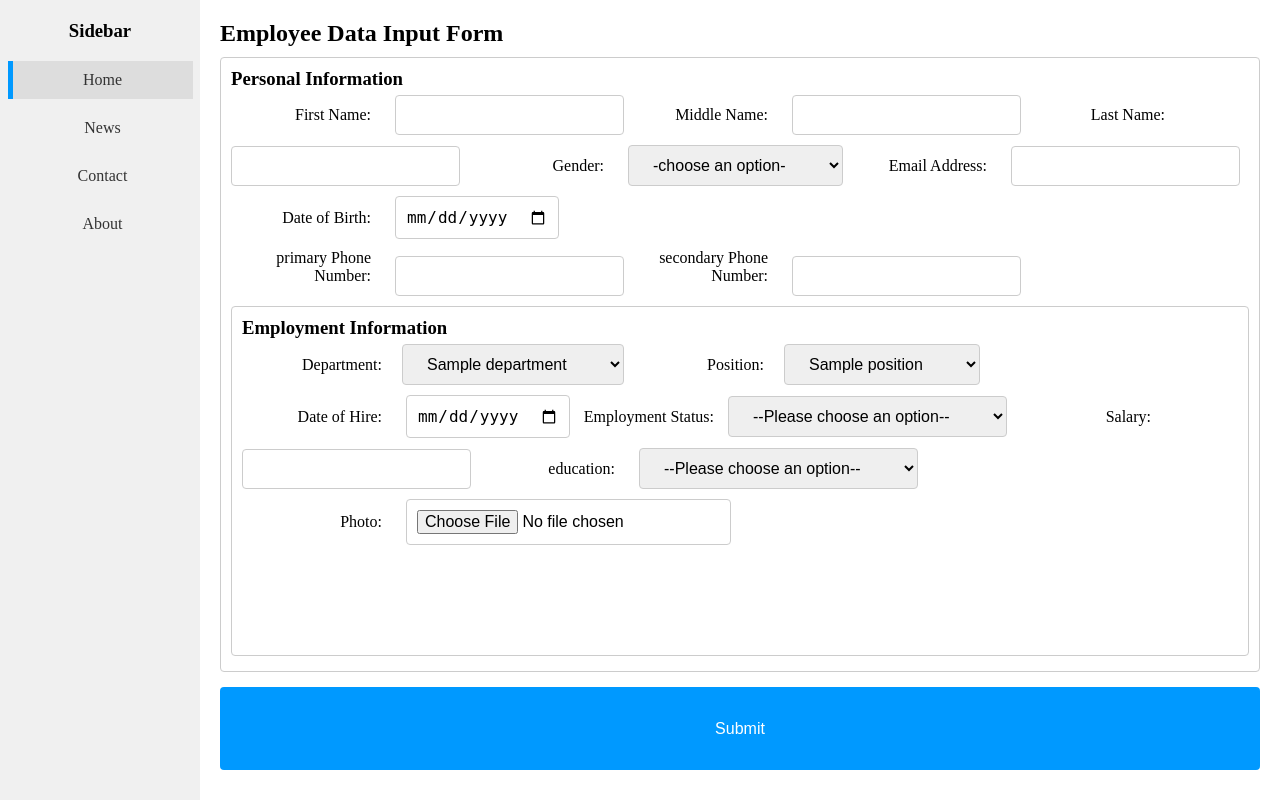
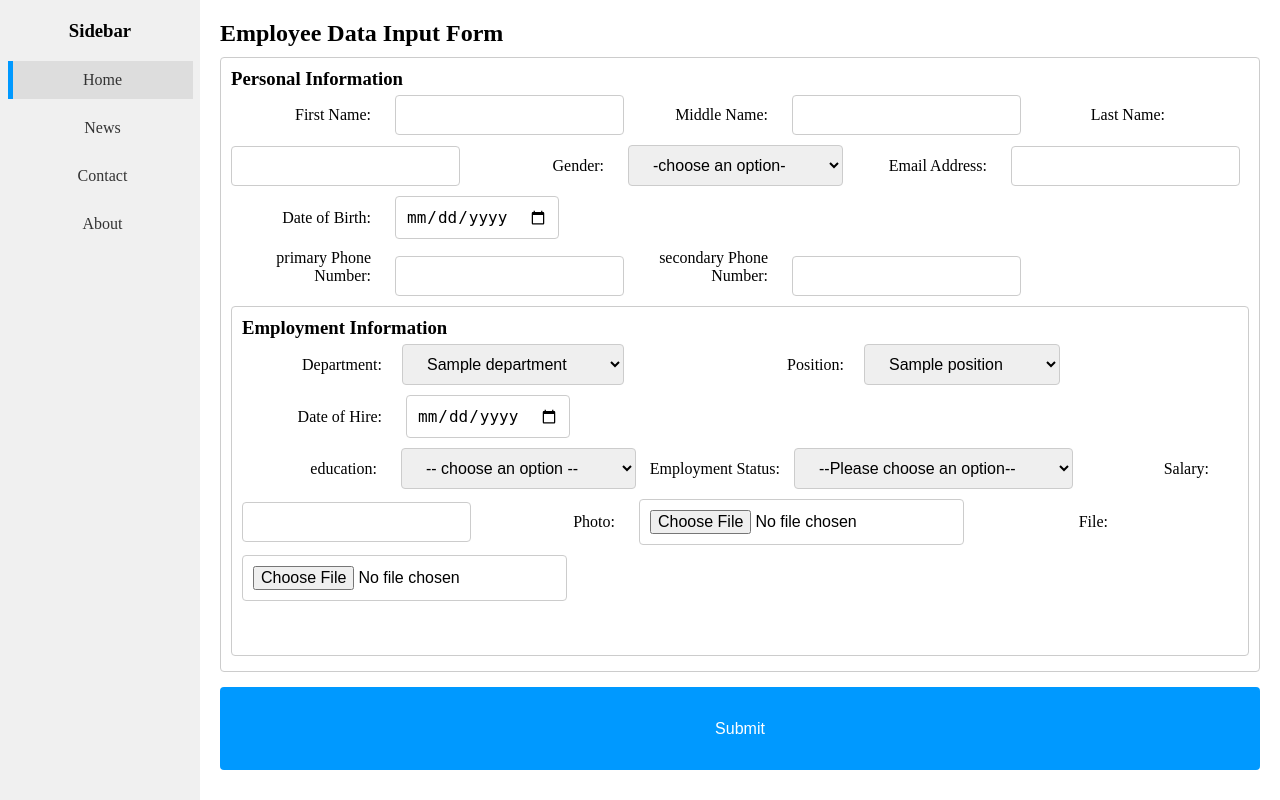
Before and after one commit to kirubelastr/employee-managment-system, a PHP site: page /employee.php in a window 1280 px wide. Run offline with PHP 8.4, Linux system fonts and the light colour scheme; tables that the repository leaves empty or names only in its code hold one stand-in row (values such as "Sample post").

Commit message:
Update employee.php

```diff
--- a/employee.php
+++ b/employee.php
@@ -130,7 +130,7 @@
 }
 
 select {
-      width :auto ;
+      width :inherit ;
       padding-left: 20px;
       padding-right: 40px;
 }
@@ -197,15 +197,15 @@
 
               // Generate department select element
               echo '<label for="department">Department:</label>';
-              echo '<select name="department" id="department" onchange="updatePositionSelect()">';
+              echo '<select style="margin-right: 80px;" name="department" id="department" onchange="updatePositionSelect()">';
               while ($row = $result->fetch_assoc()) {
                   echo '<option value="' . $row['departmentID'] . '">' . $row['departmentname'] . '</option>';
               }
               echo '</select>';
 
               // Generate position select element
-              echo '<label for="position">Position:</label>';
-              echo '<select name="position" id="position">';
+              echo '<label  for="position">Position:</label>';
+              echo '<select style="margin-right: 9%;" name="position" id="position">';
               echo '</select>';
 
               // Generate positionsByDepartment object
@@ -251,9 +251,16 @@
 
                   // Call updatePositionSelect on page load to populate initial position options
                   updatePositionSelect();
-              </script><br>
+              </script>
               <label for="hiredate">Date of Hire:</label>
-              <input type="date" id="hiredate" name="hiredate">
+              <input type="date" id="hiredate" name="hiredate"><br>
+              <label style="margin-left: -5px;" for="eduction">education:</label>
+                <select id="status" name="status" >
+                    <option value="">-- choose an option --</option>
+                    <option value="msc">bsc</option>
+                    <option value="bsc">bsc</option>
+                    <option value="others">others</option>
+                </select>
               <label for="status">Employment Status:</label>
               <select id="status" style="margin-left: -10px;"name="status">
                 <option value="">--Please choose an option--</option>
@@ -261,40 +268,68 @@
                 <option value="Part-time">Part-time</option>
                 <option value="Contract">Contract</option>
               </select>
-              <label for="salary">Salary:</label>
+              <label style="margin-left: -8px;" for="salary">Salary:</label>
               <input type="number" id="salary" name="salary">
 
 
-              <label for="eduction">education:</label>
-                <select id="status" name="status" onchange="updateStatus()">
-                    <option value="">--Please choose an option--</option>
-                    <option value="msc">bsc</option>
-                    <option value="bsc">bsc</option>
-                    <option value="others">others</option>
-                </select>
 
-                <div id="others-container" style="display: none;">
-                    <label for="others-text">Text:</label><br>
-                    <textarea id="others-text"></textarea><br>
-                </div><br>
+
                 <label for="others-photo">Photo:</label>
-                    <input type="file" id="others-photo" onchange="updatePhotoPreview()"><br>
+                  <input type="file" id="others-photo" onchange="updatePhotoPreview()">
                   <img id="photo-preview" src="" style="display: none; max-width: 200px; max-height: 200px;">
+
+                <label for="file-input">File:</label>
+                  <input type="file" id="file-input" onchange="updateFilePreview()">
+                  <button id="preview-button" style="display: none;" onclick="openPreviewDialog()">Preview</button>
+                  <div id="preview-dialog" style="display: none; position: fixed; top: 50%; left: 50%; transform: translate(-50%, -50%); width: 400px; height: 400px; overflow: auto; border: 1px solid #ccc; background-color: #fff;">
+                      <object id="pdf-preview" data="" type="application/pdf" width="100%" height="100%"></object>
+                      <button onclick="closePreviewDialog()">Close</button>
+                  </div>
                   <script>
-                    function updateStatus() {
-                        // Get selected status
-                        let statusSelect = document.getElementById("status");
-                        let selectedStatus = statusSelect.options[statusSelect.selectedIndex].value;
+                        function updateFilePreview() {
+                            // Get file
+                            let fileInput = document.getElementById("file-input");
+                            let file = fileInput.files[0];
 
-                        // Get others container element
-                        let othersContainer = document.getElementById("others-container");
+                            // Get preview button element
+                            let previewButton = document.getElementById("preview-button");
 
-                        // Show or hide others container based on selected status
-                        if (selectedStatus === "others") {
-                            othersContainer.style.display = "block";
+                            // Update preview button
+                            if (file) {
+                                previewButton.style.display = "inline";
                             } else {
-                            othersContainer.style.display = "none";
+                                previewButton.style.display = "none";
                             }
+                        }
+
+                        function openPreviewDialog() {
+                            // Get file
+                            let fileInput = document.getElementById("file-input");
+                            let file = fileInput.files[0];
+
+                            // Get PDF preview element
+                            let pdfPreview = document.getElementById("pdf-preview");
+
+                            // Update PDF preview
+                            if (file) {
+                                let reader = new FileReader();
+                                reader.onload = function(e) {
+                                    pdfPreview.data = e.target.result;
+                                }
+                                reader.readAsDataURL(file);
+                            } else {
+                                pdfPreview.data = "";
+                            }
+
+                            // Show preview dialog
+                            let previewDialog = document.getElementById("preview-dialog");
+                            previewDialog.style.display = "block";
+                        }
+
+                        function closePreviewDialog() {
+                            // Hide preview dialog
+                            let previewDialog = document.getElementById("preview-dialog");
+                            previewDialog.style.display = "none";
                         }
 
                       function updatePhotoPreview() {
@@ -320,6 +355,7 @@
                       }
                   </script>
 
+
         </div>
      </form>
     </div>
```
Lines whose indentation alone changed are shown as unchanged.
